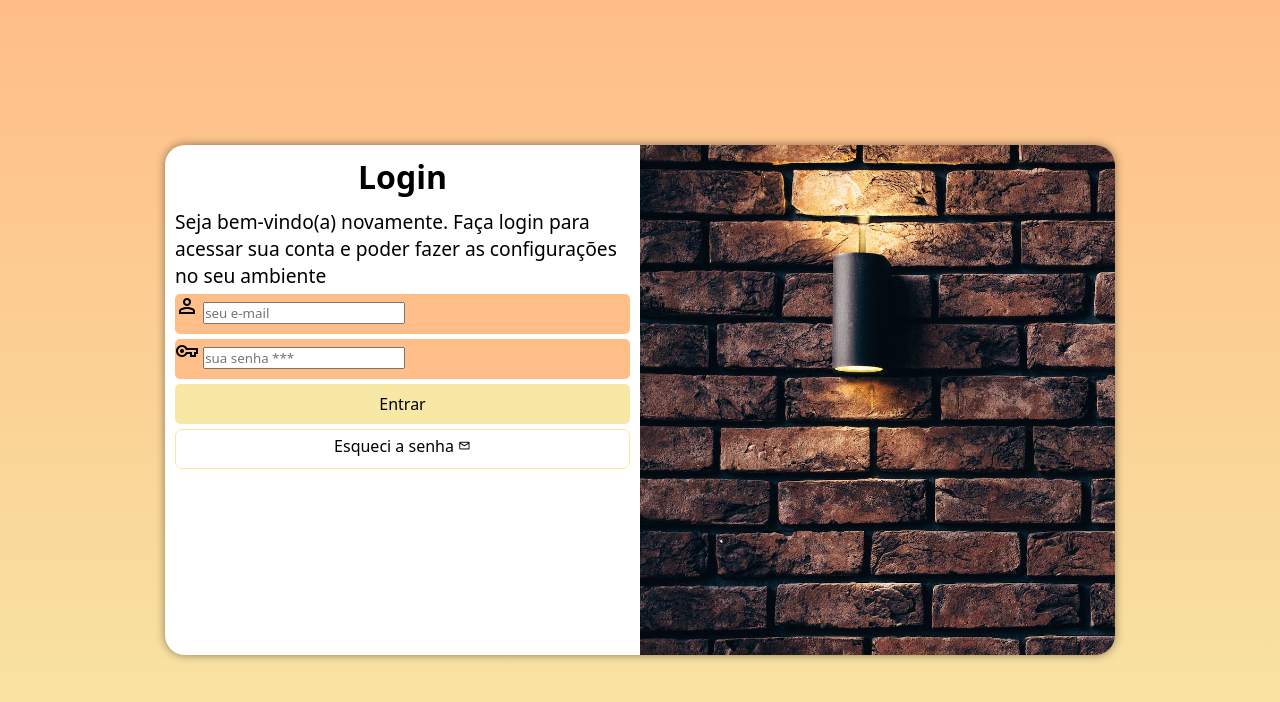
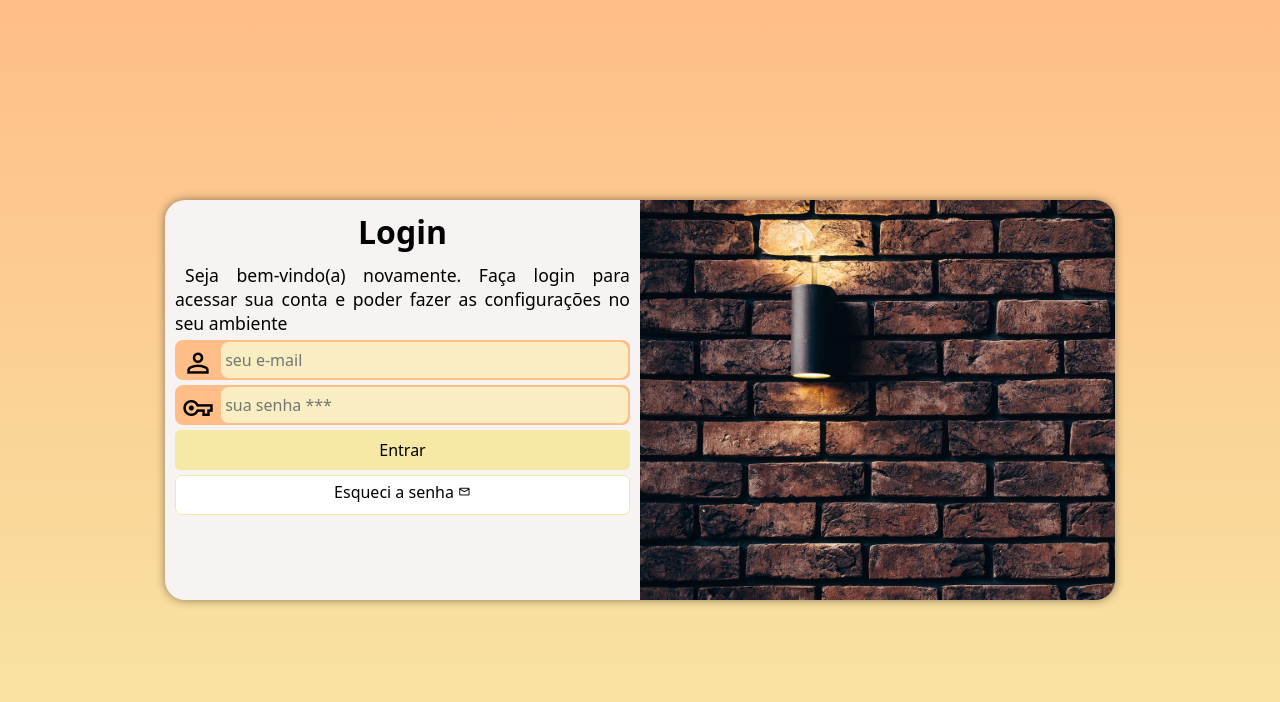
Before and after one commit to AlexandreHSilva/projeto-login, a plain HTML site: page index.html in a window 1280 px wide. Drawn offline with nearby package versions, Linux system fonts and the light colour scheme.

Commit message:
projeto-login finalizado

```diff
--- a/estilos/gerais.css
+++ b/estilos/gerais.css
@@ -2,12 +2,13 @@
 
 /*Demais tamanhos */
 
-@media screen and (min-width: 768px) and (max-width: 992px){
+@media screen and (min-width: 768px) and (max-width: 992px){ /* CONFIG TABLET*/
     body{
         background-image: linear-gradient(to top,#f7e8a6 , #ffbd87);
     }
     #login{
         width: 80vw;
+        height: 300px;
 
     }
     #login > #imagem {
@@ -23,12 +24,13 @@
 }
 
 
-@media screen and (min-width:992px){
+@media screen and (min-width:992px){ /* CONFIG TELA G.*/
     body{
         background-image: linear-gradient(to top,#f7e8a6 , #ffbd87);
     }
     #login{
         width: 950px;
+        height: 400px;
 
     }
     #login > #imagem{
@@ -45,7 +47,7 @@
 
     }
     #formulario > p {
-        font-size: 1.2em;
+        font-size: 1.1em;
     }
 
 }
--- a/estilos/style.css
+++ b/estilos/style.css
@@ -29,15 +29,15 @@ main{
     position: absolute;
     top: 50%;
     left: 50%;
-    transform: translate(-50%, -50%);
     overflow: hidden;
 
-    background-color: white;
+    background-color: rgb(247, 243, 243);
     width: 250px;
     height: 510px;
     border-radius: 20px;
     box-shadow: 0px 0px 10px rgba(0, 0, 0, 0.450) ;
 
+    transform: translate(-50%, -50%);
     transition: width .2s, heigth .2s;
     transition-timing-function: ease;
 
@@ -58,18 +58,43 @@ main{
 
 }
 #formulario > p {
+    text-indent: 10px;
+    text-align: justify;
     font-size: 0.8em;
 }
 form > .campo{
     background-color:#ffbd87;
+    border:2px solid #ffbd87;
     display: block;
     width: 100%;
     height: 40px;
-    border-radius: 5px;
+    border-radius: 8px;
     margin: 5px 0px;
 }
 .campo > label{
     display: none;
+}
+.campo > span {
+    color: black;
+
+    font-size: 2em;
+    width: 40px;
+    padding: 5px;
+}
+.campo > input {
+    background-color: #f8eec1;
+    font-size: 1em ;
+    width: calc(100% - 44.5px);
+    height: 100%;
+    border: 0px;
+    border-radius: 8px;
+    padding: 4px;
+    transform: translateY(-13px);
+
+}
+.campo > input:focus-within{
+    background-color: white;
+    border: none;
 }
 form > input[type=submit]{
     display: block;
```
